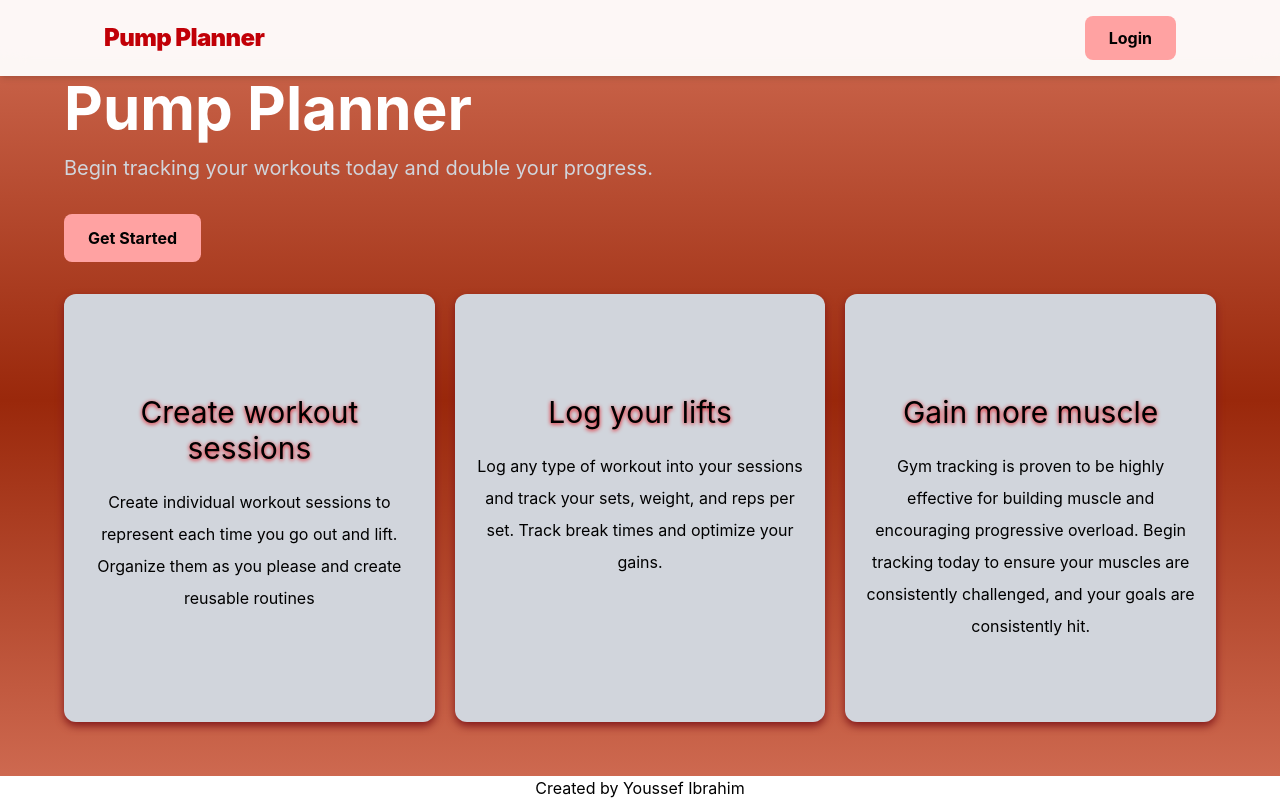
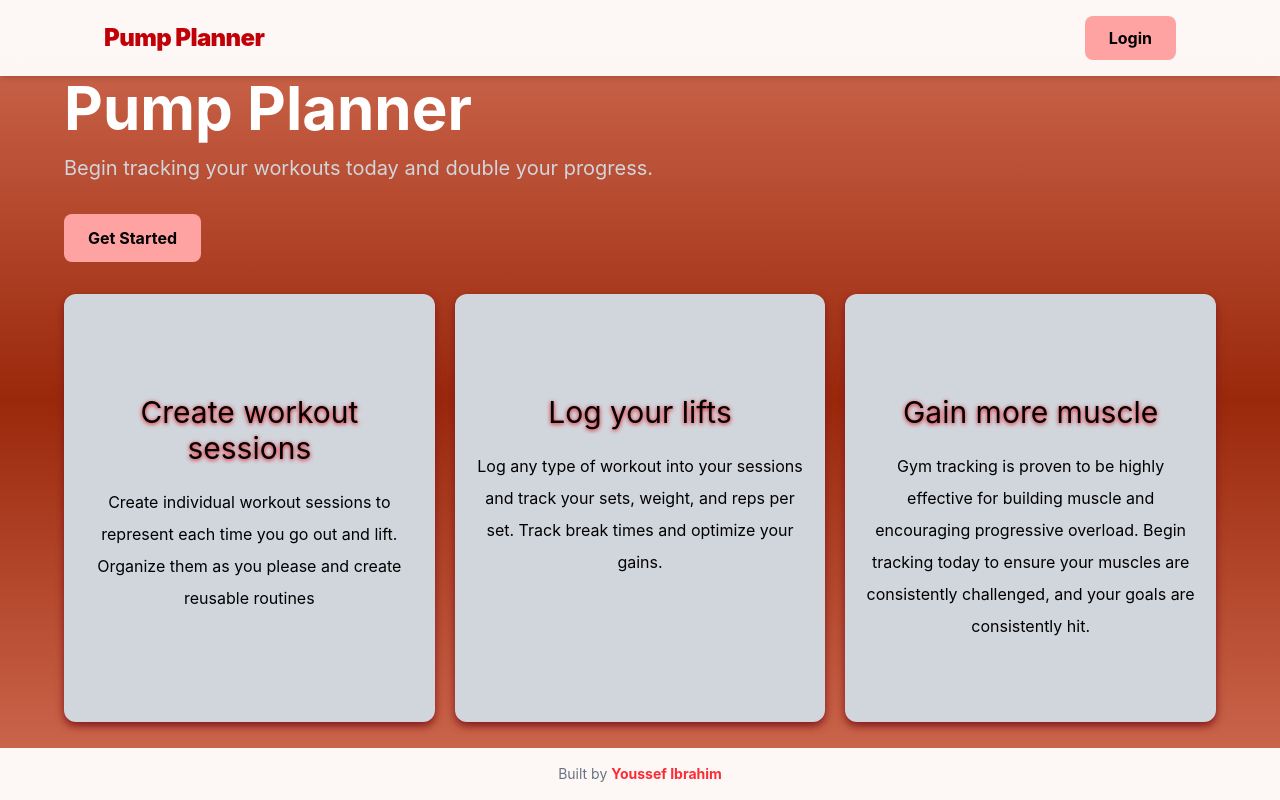
Before and after one commit to youssefibrahim3/PumpPlanner, a React app in the folder frontend/: page / in a window 1280 px wide. Built offline with nearby package versions, Linux system fonts and the light colour scheme; the HTML template or start-up script is replaced by a standard one.

Commit message:
Update Footer.jsx

```diff
--- a/frontend/src/components/Footer.jsx
+++ b/frontend/src/components/Footer.jsx
@@ -1,8 +1,10 @@
 export default function Footer()
 {
     return (
-        <footer className="bg-white w-screen fixed bottom-0">
-            <p className="text-center">Created by Youssef Ibrahim</p>
+        <footer className="bg-white/95 z-50 w-screen fixed bottom-0 backdrop-blur-md border-gray-200">
+            <p className="text-center text-sm text-gray-500 py-4">
+                Built by <span className="text-red-500 font-bold">Youssef Ibrahim</span>
+                </p>
         </footer>
     )
 }
```
